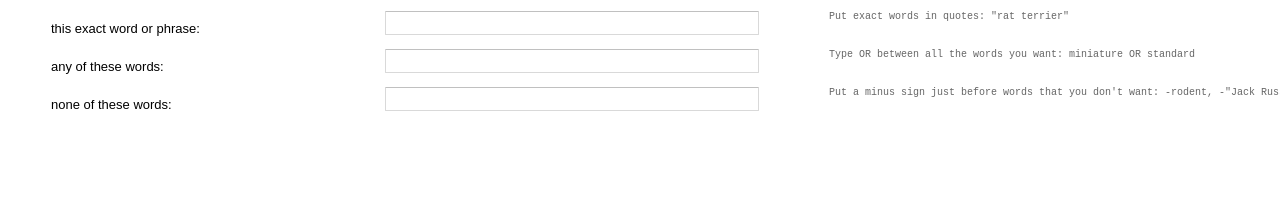
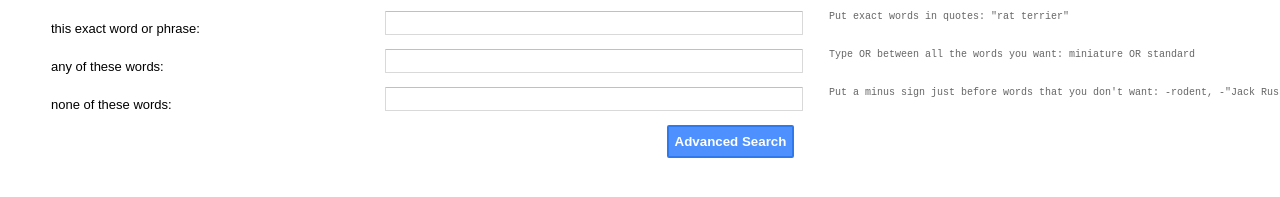
Before and after one commit to donchan91/CS50-Web-Programming-with-Python-and-JavaScript-Project-0-, a plain HTML site: page advanced_search.html in a window 1280 px wide. Shown: the part 257-454 px from the top of the page. Drawn offline with Linux system fonts and the light colour scheme.

Commit message:
Add files via upload
Added advanced search. button.
Fixed location of Google Image button.

```diff
--- a/advanced_search.html
+++ b/advanced_search.html
@@ -22,7 +22,7 @@
         <div class="headline">Advanced Search</div>
         <div class="line"></div>
         <div id="form_body">
-            <form action="/search" method="GET" name="f">
+            <form action="https://google.com/search" method="GET" name="f">
                 <table>
                     <!--Advanced Search Titles Below -->
                     <th class="title_left">
@@ -64,7 +64,10 @@
                         <td><input type="text" id="none" class="form_component" name="as_eq"></td>
                         <td class="description">Put a minus sign just before words that you don't want: -rodent, -"Jack Russell"</td>
                     </tr>
+                    <tr>
+                        <td></td><td class="submit"><input type="submit" value="Advanced Search"></td>
                 </table>
+
             </form>
         </div>
 
--- a/style.css
+++ b/style.css
@@ -152,7 +152,7 @@ td {
 .form_component {
     border-style: solid;
     float: left;
-    width: 80%;
+    width: 90%;
     min-width: 167px;
     min-height: 20px;
     margin: auto;
@@ -167,3 +167,19 @@ td {
 .criteria {
     font-size: 13px;
 }
+
+.submit {
+        text-align: right;
+        padding-right: 2.5%;
+}
+
+.submit input   {
+    background-color: #4d90fe;
+    border-style: solid;
+    border-color: #3079ed;
+    border-radius: 2px;
+    line-height: 27px;
+    min-width: 52px;
+    color: white;
+    font-weight: bold;
+}
```
Also changed, not shown: image_search.html (+1 -1 lines).
